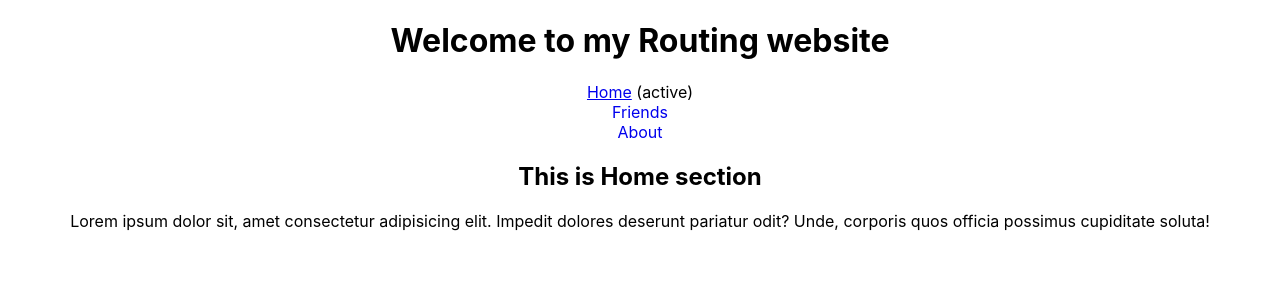
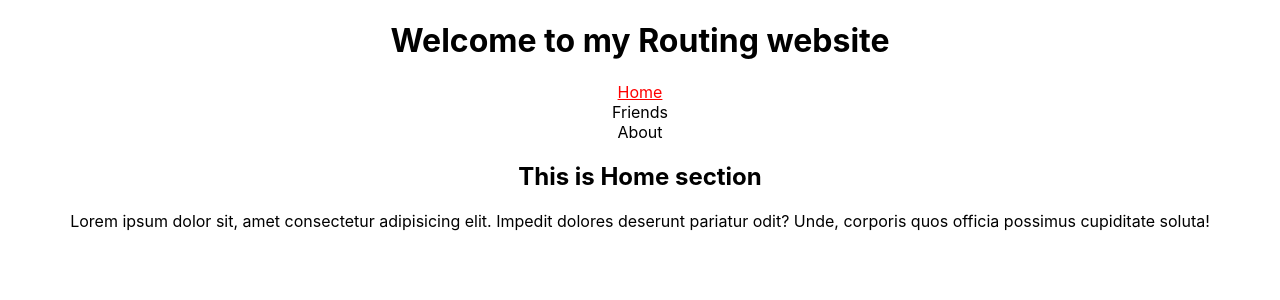
Before and after one commit to sayemhossain/react-router-practice, a React (Create React App) app: page / in a window 1280 px wide. Shown: the top 300 px of the page. Built offline with nearby package versions, Linux system fonts and the light colour scheme.

Commit message:
new ocde

```diff
--- a/src/components/CustomLink/CustomLink.js
+++ b/src/components/CustomLink/CustomLink.js
@@ -8,13 +8,15 @@ function CustomLink({ children, to, ...props }) {
   return (
     <div>
       <Link
-        style={{ textDecoration: match ? "underline" : "none" }}
+        style={{
+          color: match ? "red" : "black",
+          textDecoration: match ? "underline" : "none",
+        }}
         to={to}
         {...props}
       >
         {children}
       </Link>
-      {match && " (active)"}
     </div>
   );
 }
```
